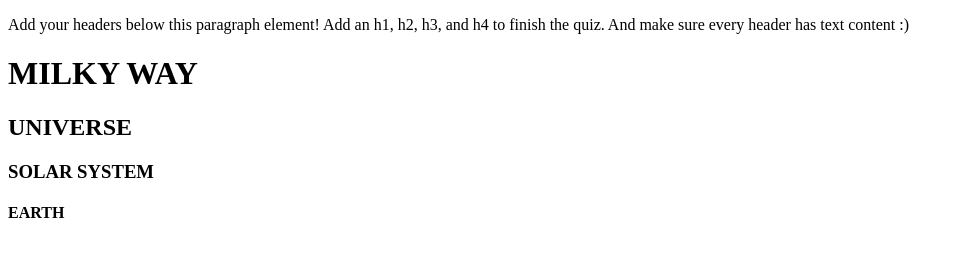
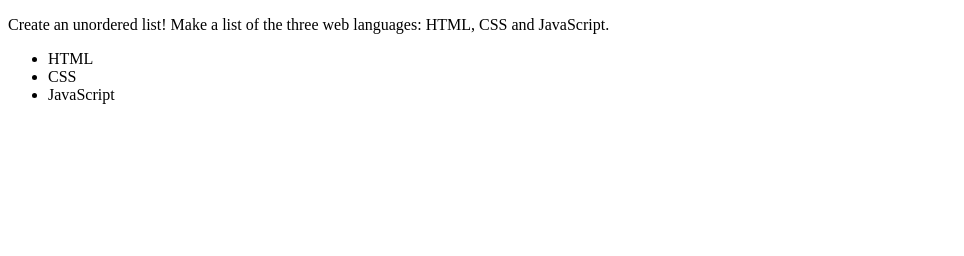
Before and after one commit to chyvnsirisha/front-end, a plain HTML site: page index.html in a window 1280 px wide. Shown: the whole page, without its empty margins (0-964 px from the left). Drawn offline with Linux system fonts and the light colour scheme.

Commit message:
Add files via upload

```diff
--- a/index.html
+++ b/index.html
@@ -2,16 +2,18 @@
 <html lang="en">
 <head>
   <meta charset="UTF-8">
-  <title>Headers Quiz</title>
+  <title>Lists Quiz</title>
   <!-- the next line loads the tests for the Udacity Feedback extension -->
-  <meta name="udacity-grader" content="http://udacity.github.io/fend/fend-refresh/lesson2/problem-set/headers/tests.json">
+  <meta name="udacity-grader" content="http://udacity.github.io/fend/fend-refresh/lesson2/problem-set/lists/tests.json">
 </head>
 <body>
-  <p>Add your headers below this paragraph element! Add an h1, h2, h3, and h4 to finish the quiz. And make sure every header has text content :)
-  <h1>MILKY WAY</h1>
-  <h2>UNIVERSE</h2>
-  <h3>SOLAR SYSTEM</h3>
-  <h4>EARTH</h4>
-  </p>
+  <p>Create an unordered list! Make a list of the three web languages: HTML, CSS and JavaScript.</p>
+  <ul>
+    <li>HTML</li>
+    <li>CSS</li>
+    <li>JavaScript</li>
+  </ul><!--
+  Your code goes here!
+  -->
 </body>
 </html>
```
Also changed, not shown: 1 other file.
